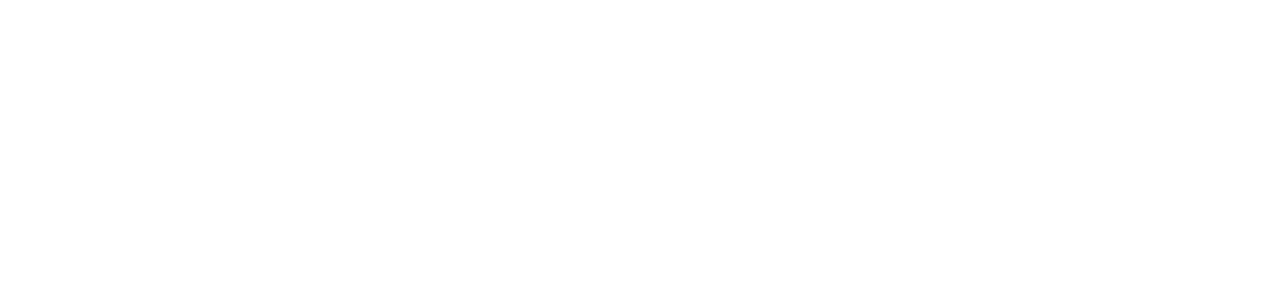
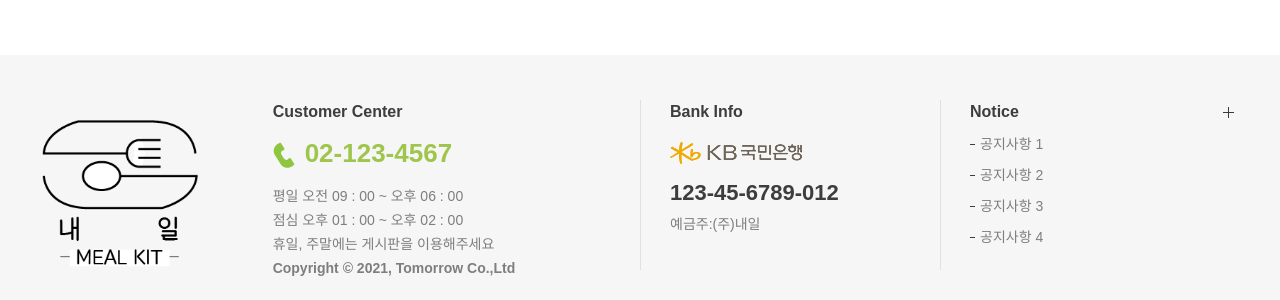
Before and after one commit to h971114/tomorrow, a React (Create React App) app in the folder frontend/: page / in a window 1280 px wide. Shown: the part 839-1139 px from the top of the page. Before the commit the page ends 800 px from the top, so only its background shows below. Built offline with nearby package versions, Linux system fonts and the light colour scheme; a web font is replaced by a local one.

Commit message:
update footer

```diff
--- a/frontend/src/App.css
+++ b/frontend/src/App.css
@@ -81,3 +81,9 @@
     font-family: 'NanumSquare',sans-serif;
     color: #323130;
 }
+
+#main_content {
+    min-height: calc(100vh - 170px);
+    margin-bottom: 30px;
+    overflow-x: hidden;
+}
--- a/frontend/src/App.js
+++ b/frontend/src/App.js
@@ -5,6 +5,7 @@
 import ScrolltoTop from "./components/common/ScrollToTop";
 
 import Header from "./components/FH/Header";
+import Footer from "./components/FH/Footer";
 
 import Home from "./routes/Home";
 
@@ -15,8 +16,9 @@
       <div>
         <Header />
         <Switch>
-          {/* <Route path="/" exact={true} component={Home} /> */}
+          <Route path="/" exact={true} component={Home} />
         </Switch>
+        <Footer/>
       </div>
     </Router>
   );
--- a/frontend/src/components/FH/Footer.css
+++ b/frontend/src/components/FH/Footer.css
@@ -0,0 +1,175 @@
+#footer {
+	width:100%;
+	position:relative;
+	background:#fff;
+}
+#footer .main_cs {
+	background:#f6f6f6;
+	padding:45px 20px;
+	min-height:245px;
+	box-sizing:border-box;
+}
+#footer .main_cs .sec1 {
+	text-align:left;
+	width:50%;
+}
+#footer .main_cs .sec {
+	float:left;
+}
+#footer .main_cs .tb {
+	min-height:170px;
+	width:100%;
+}
+#footer .main_cs .sec1 .tbc {
+	padding-right:10px;
+	box-sizing:border-box;
+}
+#footer .main_cs .sec1 span {
+	font-size:26px;
+	color:#9fc54d;
+	font-weight:900;
+	display:block;
+	padding:10px 0;
+	box-sizing:border-box;
+}
+#footer .main_cs .sec1 span img {
+	margin-right:10px;
+}
+#footer .main_cs .sec1 p {
+	font-size:14px;
+	color:#7e7e7e;
+	font-weight:400;
+	margin-top:3px;
+}
+#footer .main_cs .cs_title {
+	color:#3c3d3c;
+	font-size:16px;
+	font-weight:800;
+	display:block;
+}
+#footer .footerLogo {
+	display:inline-block;
+	margin-top:20px;
+	width:160px;
+	height:150px;
+	background:url(../../img/logo.png) no-repeat center center;
+	background-size:contain;
+}
+.tb {
+	display:table;
+}
+.tbc {
+	display:table-cell;
+	vertical-align:middle;
+}
+#footer .main_cs .sec2 {
+	position:relative;
+	text-align:left;
+	width:25%;
+	padding-left:30px;
+	box-sizing:border-box;
+}
+#footer .main_cs .sec2:before {
+	position:absolute;
+	height:100%;
+	width:1px;
+	background:#e0e0dc;
+	left:-0.5px;
+	content:'';
+	top:0;
+}
+#footer .main_cs .sec2:after {
+	position:absolute;
+	height:100%;
+	width:1px;
+	background:#e0e0dc;
+	right:-0.5px;
+	content:'';
+	top:0;
+}
+#footer .main_cs .sec2 .tbc {
+	vertical-align:top;
+}
+#footer .main_cs .sec2 img {
+	max-width:100%;
+	display:block;
+	padding:18px 0;
+	box-sizing:border-box;
+}
+#footer .main_cs .sec2 p {
+	font-size:22px;
+	color:#3c3d3c;
+	font-weight:900;
+	margin-bottom:10px;
+	line-height:1;
+}
+#footer .main_cs .sec2 span {
+	font-size:14px;
+	font-weight:400;
+	color:#7e7e7e;
+	display:block;
+}
+#footer .main_cs .sec3 {
+	text-align:left;
+	width:25%;
+	padding-left:30px;
+	box-sizing:border-box;
+}
+#footer .main_cs .sec3 .more_bt {
+	display:none;
+}
+#footer .main_cs .sec3 .cs_title {
+    height: 24px;
+	margin-bottom:10px;
+}
+#footer .main_cs .sec3 .cs_title span {
+	float:left;
+}
+#footer .main_cs .sec3 .cs_title a {
+	display:block;
+	float:right;
+	width:24px;
+	height:24px;
+}
+#footer .main_cs .sec3 .notice_list{
+    margin-top: 10px;
+}
+#footer .main_cs .sec3 .notice_date {
+	display:none;
+}
+#footer .main_cs .sec3 .tbc {
+	vertical-align:top;
+}
+#footer .main_cs .sec3 b img {
+	float:right;
+	margin-top:6.5px;
+	margin-right:6.5px;
+}
+#footer .main_cs .sec3 .notice_list>ul>li a {
+	display:block;
+}
+#footer .main_cs .sec3 .notice_list>ul>li:first-child p {
+	margin-top:0;
+}
+#footer .main_cs .sec3 .notice_list>ul>li p {
+	position:relative;
+	padding-left:10px;
+	box-sizing:border-box;
+	margin-top:10px;
+	font-size:14px;
+	color:#7e7e7e;
+	font-weight:400;
+	overflow:hidden;
+	text-overflow:ellipsis;
+	white-space:nowrap;
+}
+#footer .main_cs .sec3 .notice_list>ul>li p:before {
+	position:absolute;
+	content:'';
+	width:5px;
+	height:1px;
+	background:#3c3d3c;
+	left:0;
+	top:50%;
+	margin-top: -.5px;
+}
--- a/frontend/src/components/FH/Footer.js
+++ b/frontend/src/components/FH/Footer.js
@@ -0,0 +1,98 @@
+import React, { Component } from 'react';
+import { Link } from "react-router-dom";
+import "./Footer.css";
+
+class Footer extends Component {
+
+    render() {
+        return (
+            <div id="footer">
+                <div className="inner">
+                    <div className="section main_cs clear">
+                        <div className="size clear">
+                            <div className="sec1 sec">
+                                <div className="tb">
+                                    <div className="tbc footerLogo">
+                                    </div>
+                                    <div className="tbc">
+                                        <b className="cs_title">Customer Center</b>
+                                        <span><img src="/img/main_cs_phone.png" />
+                                        02-123-4567</span>
+                                        <p>평일 오전 09 : 00 ~ 오후 06 : 00</p>
+                                        <p>점심 오후 01 : 00 ~ 오후 02 : 00</p>
+                                        <p>휴일, 주말에는 게시판을 이용해주세요</p>
+                                        <p><b>Copyright &copy; 2021, Tomorrow Co.,Ltd</b></p>
+                                    </div>
+                                </div>
+                            </div>
+                            <div className="sec2 sec">
+                                <div className="tb">
+                                    <div className="tbc">
+                                        <b className="cs_title">Bank Info</b>
+                                        <img src="/img/kb.png" />
+                                        <p>123-45-6789-012</p>
+                                        <span>예금주:(주)내일</span>
+                                    </div>
+                                </div>
+                            </div>
+                            <div className="sec3 sec">
+                                <b className="cs_title clear">
+                                    <span>Notice</span>
+                                    <a href="#">
+                                        <img src="/img/best_plus.png"/>
+                                    </a>
+                                </b>
+                                <div className="notice_list">
+                                    <ul className="clear">
+                                        <li>
+                                            <a href="#">
+                                                <p>
+                                                    공지사항 1
+                                                </p>
+                                                <span className="notice_date">
+                                                    2021-03-16
+                                                </span>
+                                            </a>
+                                        </li>
+                                        <li>
+                                            <a href="#">
+                                                <p>
+                                                    공지사항 2
+                                                </p>
+                                                <span className="notice_date">
+                                                    2021-03-16
+                                                </span>
+                                            </a>
+                                        </li>
+                                        <li>
+                                            <a href="#">
+                                                <p>
+                                                    공지사항 3
+                                                </p>
+                                                <span className="notice_date">
+                                                    2021-03-16
+                                                </span>
+                                            </a>
+                                        </li>
+                                        <li>
+                                            <a href="#">
+                                                <p>
+                                                    공지사항 4
+                                                </p>
+                                                <span className="notice_date">
+                                                    2021-03-16
+                                                </span>
+                                            </a>
+                                        </li>
+                                    </ul>
+                                </div>
+                                <a href="#" className="more_bt">More</a>
+                            </div>
+                        </div>
+                    </div>
+                </div>
+            </div>
+        )
+    }
+}
+export default Footer;
--- a/frontend/src/components/FH/Header.js
+++ b/frontend/src/components/FH/Header.js
@@ -60,31 +60,26 @@
                                         <ul className="clear" id="menu_all_sub">
                                             <li className="has-sub">
                                                 <a className="categoryDepthLink" aria-label="submenu" href="#">
-                                                    <span></span>
                                                     한식
                                                 </a>
                                             </li>
                                             <li className="has-sub">
                                                 <a className="categoryDepthLink" aria-label="submenu" href="#">
-                                                    <span></span>
                                                     양식
                                                 </a>
                                             </li>
                                             <li className="has-sub">
                                                 <a className="categoryDepthLink" aria-label="submenu" href="#">
-                                                    <span></span>
                                                     중식/일식
                                                 </a>
                                             </li>
                                             <li className="has-sub">
                                                 <a className="categoryDepthLink" aria-label="submenu" href="#">
-                                                    <span></span>
                                                     면/파스타
                                                 </a>
                                             </li>
                                             <li className="has-sub">
                                                 <a className="categoryDepthLink" aria-label="submenu" href="#">
-                                                    <span></span>
                                                     분식/야식
                                                 </a>
                                             </li>
--- a/frontend/src/routes/Home.js
+++ b/frontend/src/routes/Home.js
@@ -0,0 +1,14 @@
+import React, { useState, useEffect } from 'react';
+// import axios from "axios";
+
+// import moment from 'moment';
+// import 'moment/locale/ko';
+
+const Home = () => {
+    return (
+        <div id="main_content">
+asdf
+        </div>
+    )
+}
+export default Home;
```
Also changed, not shown: frontend/src/components/FH/Header.css (+20 -4 lines), frontend/src/img/logo.png (added), frontend/src/img/main_cs_phone.png (added).
